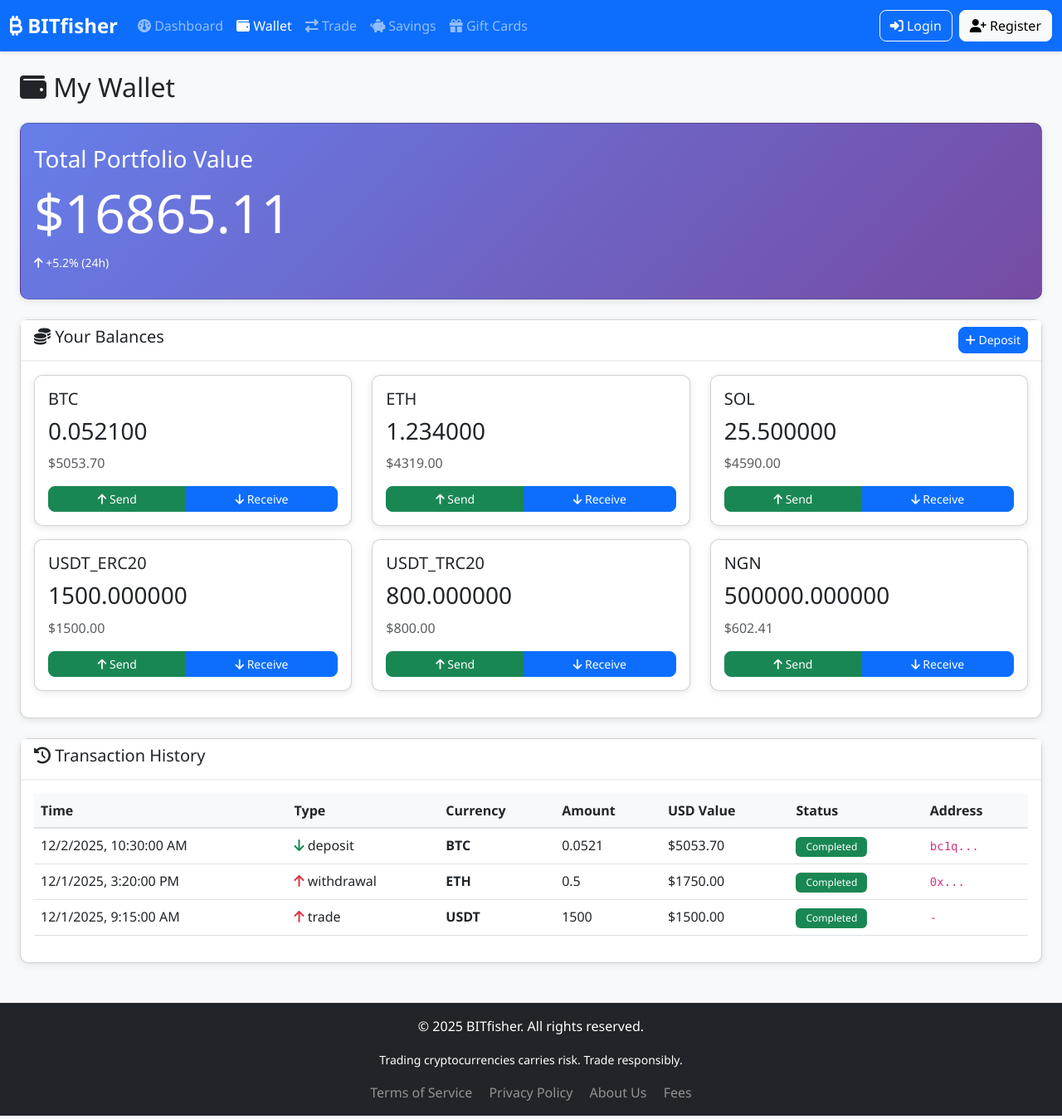
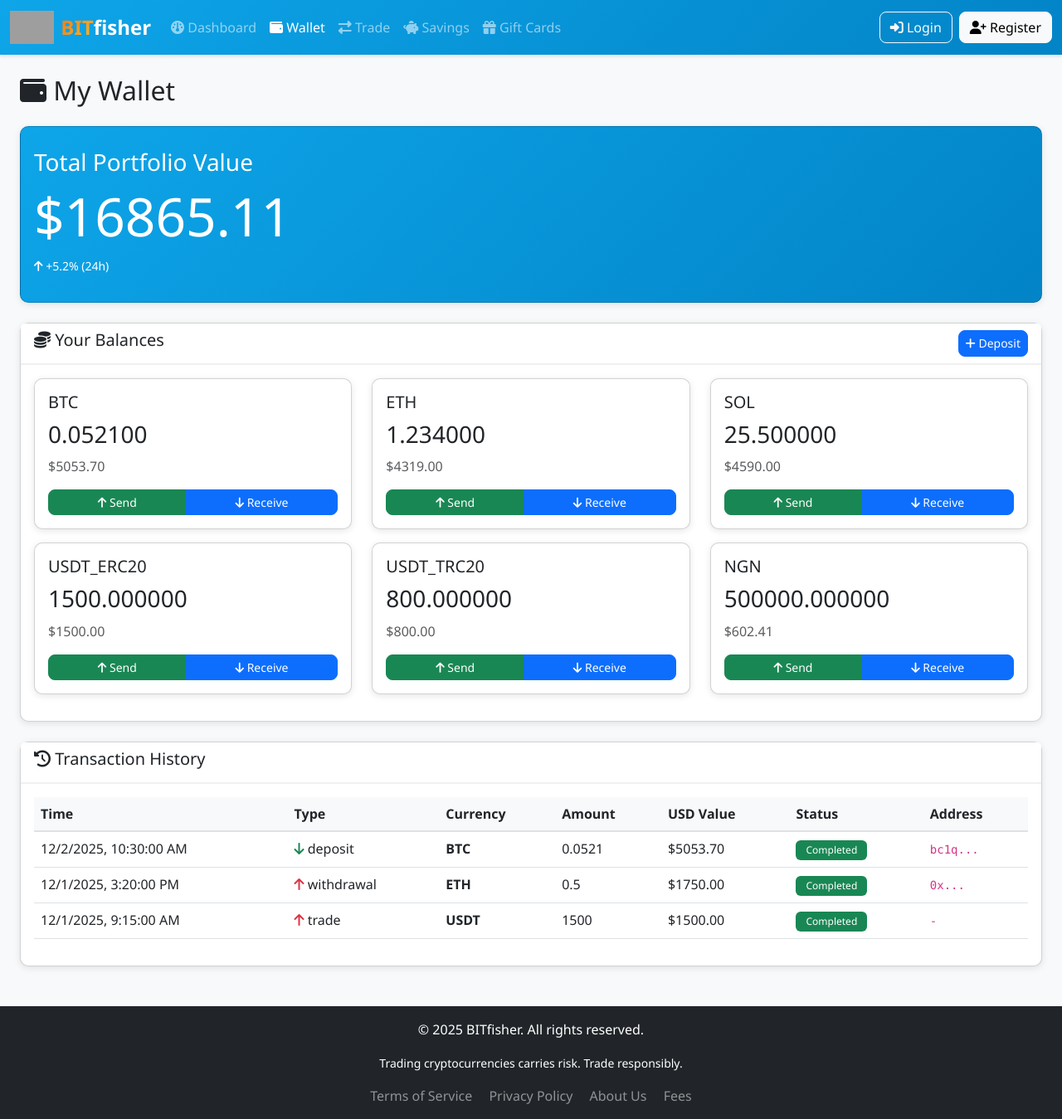
Before and after one commit to oluwafemidiakhoa/BITOKI, a Flask app: page /wallet in a window 1280 px wide. Shown: the whole page at 83% size. Run offline with Flask 3, Linux system fonts and the light colour scheme; grey boxes are pictures that could not be loaded.

Commit message:
Add BITfisher visual branding: Blue/Orange color scheme and logo support
Complete visual rebranding to match the BITfisher identity with blue and orange color scheme.

Visual Updates:
- Updated color palette to BITfisher brand colors:
  - Primary Blue: #0EA5E9
  - Secondary Orange: #F97316
  - Dark Navy: #0F172A
- Gradient navbar with blue theme
- Styled logo text with orange gradient on "BIT"
- Added favicon support
- Added logo image support with graceful fallback

Template Changes:
- Updated navbar with gradient background
- Added favicon link
- Logo placeholder ready (auto-hides if image not found)
- Styled brand name with gradient text effect

CSS Enhancements:
- BITfisher themed gradient backgrounds
- Updated primary/secondary color variables
- New gradient classes: bg-gradient-blue-orange, bg-gradient-dark
- Maintained all existing functionality

Images Setup:
- Created web/static/images/ directory
- Added README with logo specifications
- Ready for logo files: bitfisher-logo.png, bitfisher-favicon.png

All features remain fully functional with new visual design.

🤖 Generated with [Claude Code](https://claude.com/claude-code)

Co-Authored-By: Claude Sonnet 4.5 <noreply@anthropic.com>

```diff
--- a/web/static/css/style.css
+++ b/web/static/css/style.css
@@ -1,12 +1,14 @@
-/* Custom CSS for BITOKI Platform */
+/* Custom CSS for BITfisher Platform */
 
 :root {
-    --primary-color: #0d6efd;
-    --success-color: #198754;
-    --danger-color: #dc3545;
-    --warning-color: #ffc107;
-    --info-color: #0dcaf0;
-    --dark-color: #212529;
+    --primary-color: #0EA5E9;  /* BITfisher Blue */
+    --secondary-color: #F97316; /* BITfisher Orange */
+    --success-color: #10B981;
+    --danger-color: #EF4444;
+    --warning-color: #F59E0B;
+    --info-color: #0EA5E9;
+    --dark-color: #1E293B;
+    --dark-bg: #0F172A; /* Dark navy background */
 }
 
 body {
@@ -42,17 +44,30 @@ body {
     font-weight: 600;
 }
 
-/* Gradient backgrounds */
+/* BITfisher Gradient backgrounds */
 .bg-gradient-primary {
-    background: linear-gradient(135deg, #667eea 0%, #764ba2 100%);
+    background: linear-gradient(135deg, #0EA5E9 0%, #0284C7 100%);
+}
+
+.bg-gradient-secondary {
+    background: linear-gradient(135deg, #F97316 0%, #FBBF24 100%);
 }
 
 .bg-gradient-success {
-    background: linear-gradient(135deg, #11998e 0%, #38ef7d 100%);
+    background: linear-gradient(135deg, #10B981 0%, #34D399 100%);
 }
 
 .bg-gradient-warning {
-    background: linear-gradient(135deg, #f093fb 0%, #f5576c 100%);
+    background: linear-gradient(135deg, #F59E0B 0%, #FBBF24 100%);
+}
+
+/* BITfisher themed gradients */
+.bg-gradient-blue-orange {
+    background: linear-gradient(135deg, #0EA5E9 0%, #F97316 100%);
+}
+
+.bg-gradient-dark {
+    background: linear-gradient(135deg, #0F172A 0%, #1E293B 100%);
 }
 
 /* Buttons */
--- a/web/templates/base.html
+++ b/web/templates/base.html
@@ -4,6 +4,9 @@
     <meta charset="UTF-8">
     <meta name="viewport" content="width=device-width, initial-scale=1.0">
     <title>{% block title %}BITfisher - Crypto Trading Platform{% endblock %}</title>
+
+    <!-- Favicon -->
+    <link rel="icon" type="image/png" href="{{ url_for('static', filename='images/bitfisher-favicon.png') }}">
 
     <!-- Bootstrap CSS -->
     <link href="https://cdn.jsdelivr.net/npm/bootstrap@5.3.0/dist/css/bootstrap.min.css" rel="stylesheet">
@@ -18,10 +21,12 @@
 </head>
 <body>
     <!-- Navigation -->
-    <nav class="navbar navbar-expand-lg navbar-dark bg-primary">
+    <nav class="navbar navbar-expand-lg navbar-dark" style="background: linear-gradient(135deg, #0EA5E9 0%, #0284C7 100%);">
         <div class="container-fluid">
-            <a class="navbar-brand" href="/">
-                <i class="fas fa-bitcoin-sign"></i> BITfisher
+            <a class="navbar-brand d-flex align-items-center" href="/">
+                <!-- Logo: Add bitfisher-logo.png to web/static/images/ -->
+                <img src="{{ url_for('static', filename='images/bitfisher-logo.png') }}" alt="BITfisher" height="40" class="me-2" onerror="this.style.display='none'">
+                <span style="background: linear-gradient(135deg, #F97316 0%, #FBBF24 100%); -webkit-background-clip: text; -webkit-text-fill-color: transparent; background-clip: text; font-weight: bold; font-size: 1.5rem;">BIT</span><span style="color: white; font-weight: bold; font-size: 1.5rem;">fisher</span>
             </a>
             <button class="navbar-toggler" type="button" data-bs-toggle="collapse" data-bs-target="#navbarNav">
                 <span class="navbar-toggler-icon"></span>
```
Also changed, not shown: web/static/images/README.md (added).
